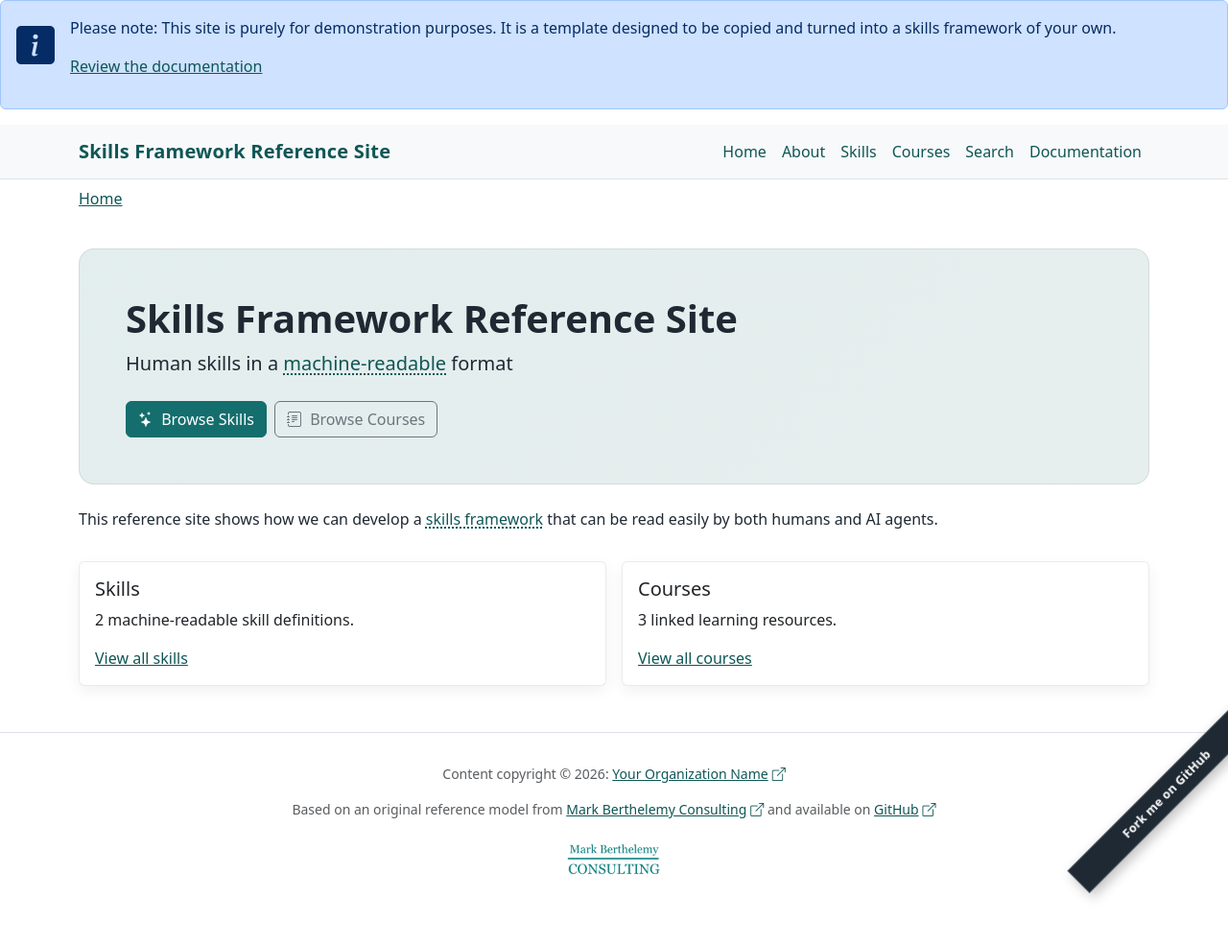
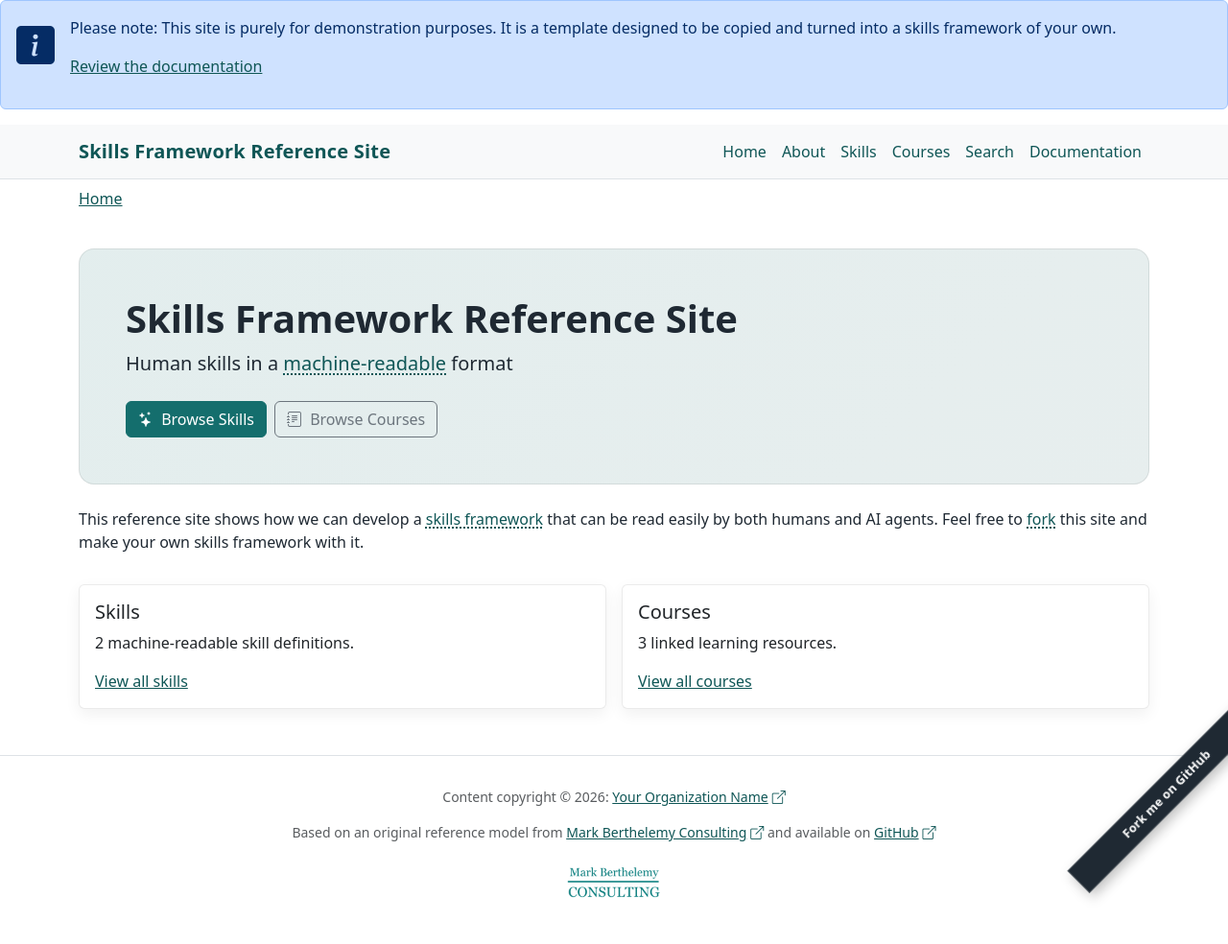
Before and after one commit to berthelemy/skills-framework, a Jekyll site: the page built from _pages/index.markdown, in a window 1280 px wide. Shown: the whole page at 96% size. Built offline with Jekyll 4.4.1, drawn with Linux system fonts in a browser that asks for light colours; before the commit the page ends 960 px from its top, so only the background shows below that.

Commit message:
Home page text and glossary

```diff
--- a/_data/content.yml
+++ b/_data/content.yml
@@ -2,7 +2,7 @@
 # They sit separately from the _config.yml file to allow changes to content with less risk of breaking site configuration.
 # Do NOT change the key names (eg. site_name) unless you know what you are doing. You CAN change the key values (eg. Skills Framework Site)
 
-home_text: This reference site shows how we can develop a skills framework that can be read easily by both humans and AI agents.
+home_text: This reference site shows how we can develop a skills framework that can be read easily by both humans and AI agents. Feel free to fork this site and make your own skills framework with it.
 branding:
   site_name: Skills Framework Reference Site
   tag_line: Human skills in a machine-readable format
--- a/_data/glossary.csv
+++ b/_data/glossary.csv
@@ -4,3 +4,4 @@ level descriptor,"A statement describing expected capability and responsibility
 machine-readable,"Formatted so software and agents can reliably parse and process the content."
 YAML,"A way to describe data in a human-readable format."
 frontmatter,"A structured set of data fields using the YAML format, and set between `---` markers"
+fork,"Taking a copy of a code repository that you can make your own"
```
